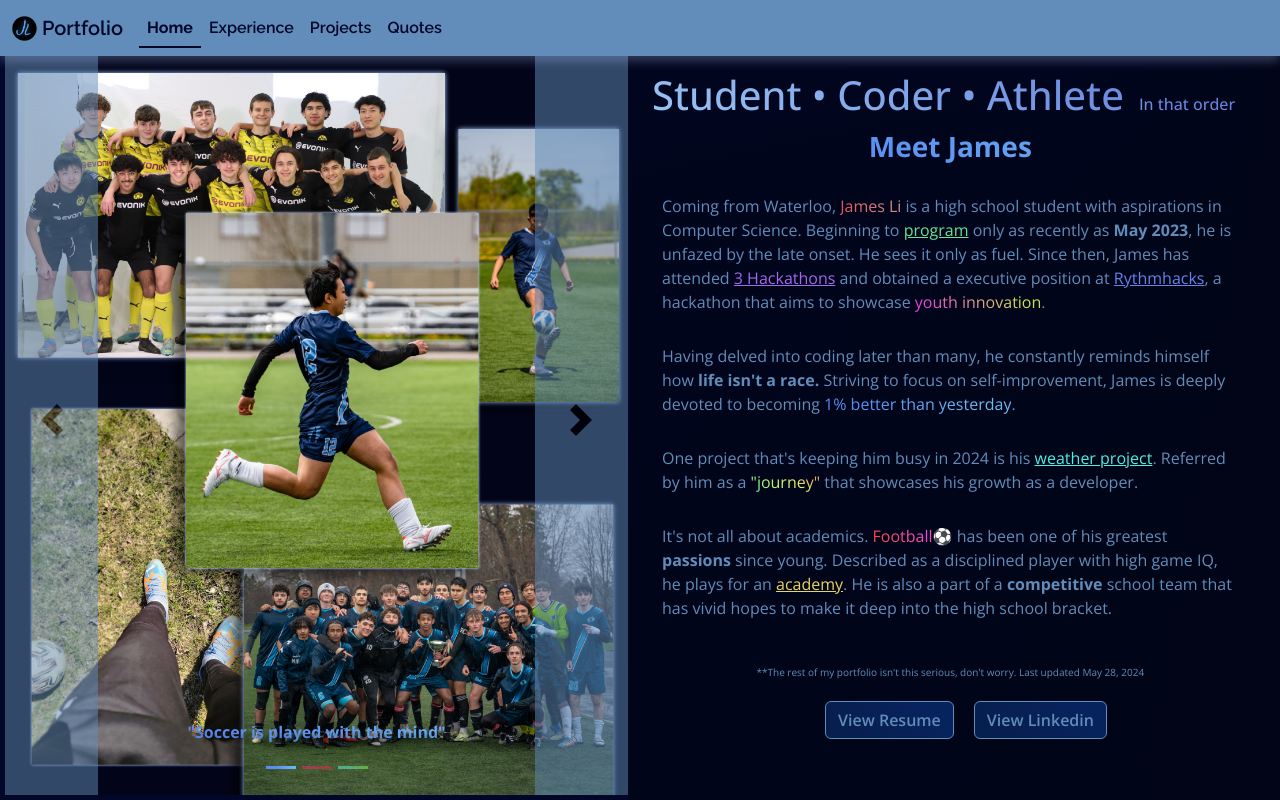
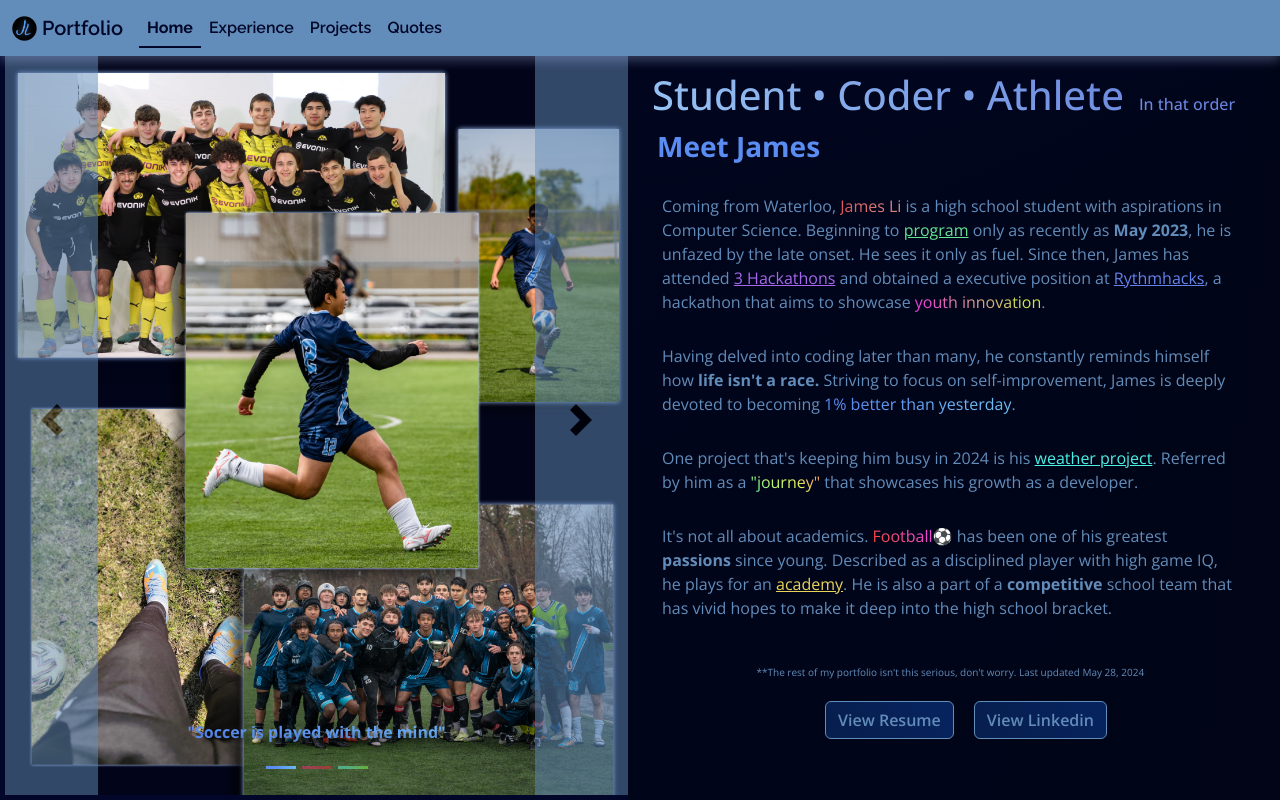
Before and after one commit to JLi2007/Portfolio, a React (Vite) app: page / in a window 1280 px wide. Built offline with nearby package versions, Linux system fonts and the light colour scheme; the HTML template or start-up script is replaced by a standard one.

Commit message:
fix(pages): Fixes to alignment, final touches

```diff
--- a/src/components/Home.tsx
+++ b/src/components/Home.tsx
@@ -54,7 +54,7 @@ function Home() {
             </div>
 
             <div id="inside">
-              <h3 className="gradient" style={{padding: '5px'}}>Meet James</h3>
+              <h3 className="gradient" style={{padding: '5px',textAlign:'left'}}>Meet James</h3>
               <p>Coming from Waterloo, <span className="gradient1">James Li</span> is a high school student with aspirations in Computer Science.
                 Beginning to <span><a style={{color: '#65e393'}} href="https://github.com/JLi2007">program</a></span> only as recently as <strong>May 2023</strong>, he is unfazed by the late onset. He sees it only as fuel.
                 Since then, James has attended <span><a href="https://devpost.com/lijames9532" style={{color: '#a567ec'}}>3 Hackathons</a></span> and obtained a executive position at <span><a href="https://rythmhacks.ca/" style={{color:'#6583e8'}}>Rythmhacks</a></span>,
--- a/src/components/Quote.tsx
+++ b/src/components/Quote.tsx
@@ -34,7 +34,7 @@ function Quote() {
                 typewriter.typeString(quotes[currentQuote].text)
                   .start()
                   .typeString('<br>')
-                if(currentQuote==8 || currentQuote==0){
+                if(currentQuote==9 || currentQuote==0){
                   typewriter.typeString(quotes[currentQuote].author)
                   .start()
                   .pauseFor(shortPause)
--- a/src/components/quotes.ts
+++ b/src/components/quotes.ts
@@ -9,8 +9,9 @@ export const quotes: Quote[]=[
     {text: "Knowing is not enough, we must apply. Willing is not enough, we must do", author:" - Bruce Lee"},
     {text: "Don't think small and expect to have a big life.", author:" - Marianne Williamson"},
     {text: "If opportunity doesn't knock, build a door", author:" - Milton Berle"},
-    {text: "To cook or not to cook, that is the question", author:" - Homies before calc test"},
+    {text: "To cook or not to cook, that is the question", author:" - Me, 2024"},
     {text:"Nobody has enough talent to live on talent alone.", author:" - Arsene Wenger"},
+    {text:"Practice makes perfect, yet nobody is perfect. So why practice?", author:" - Us before a calculus test"},
     {text:"Perfection is not attainable, but if we chase perfection we may catch excellence", author:" - Vince Lombardi"},
     {text:"Talent hits a target no one else can hit; Genius hits a target no one else can see", author:" - Arthur Schopenhauer"},
     {text:"Be happy! 😃😃😃😃😃😃😃😃😃😃😃😃😃😃😃😃😃😃😃😃", author:" - Me, 2024"}
--- a/src/style/style.css
+++ b/src/style/style.css
@@ -274,8 +274,6 @@
         );
         background-clip: text;
         color: transparent;
-        display: flex;
-        justify-content: center;
 }
 
 #bootstrap-overides-home .gradient1{
@@ -372,6 +370,17 @@
         text-align: center;
         height: auto;
         padding-left: 30px;
+    }
+}
+
+@media (min-height: 1100px){
+    #bootstrap-overides-home{
+        font-size: 1.5rem;
+    }
+
+    #bootstrap-overides-home{
+        margin-top: 3vh;
+        height: 97vh;
     }
 }
 
```
